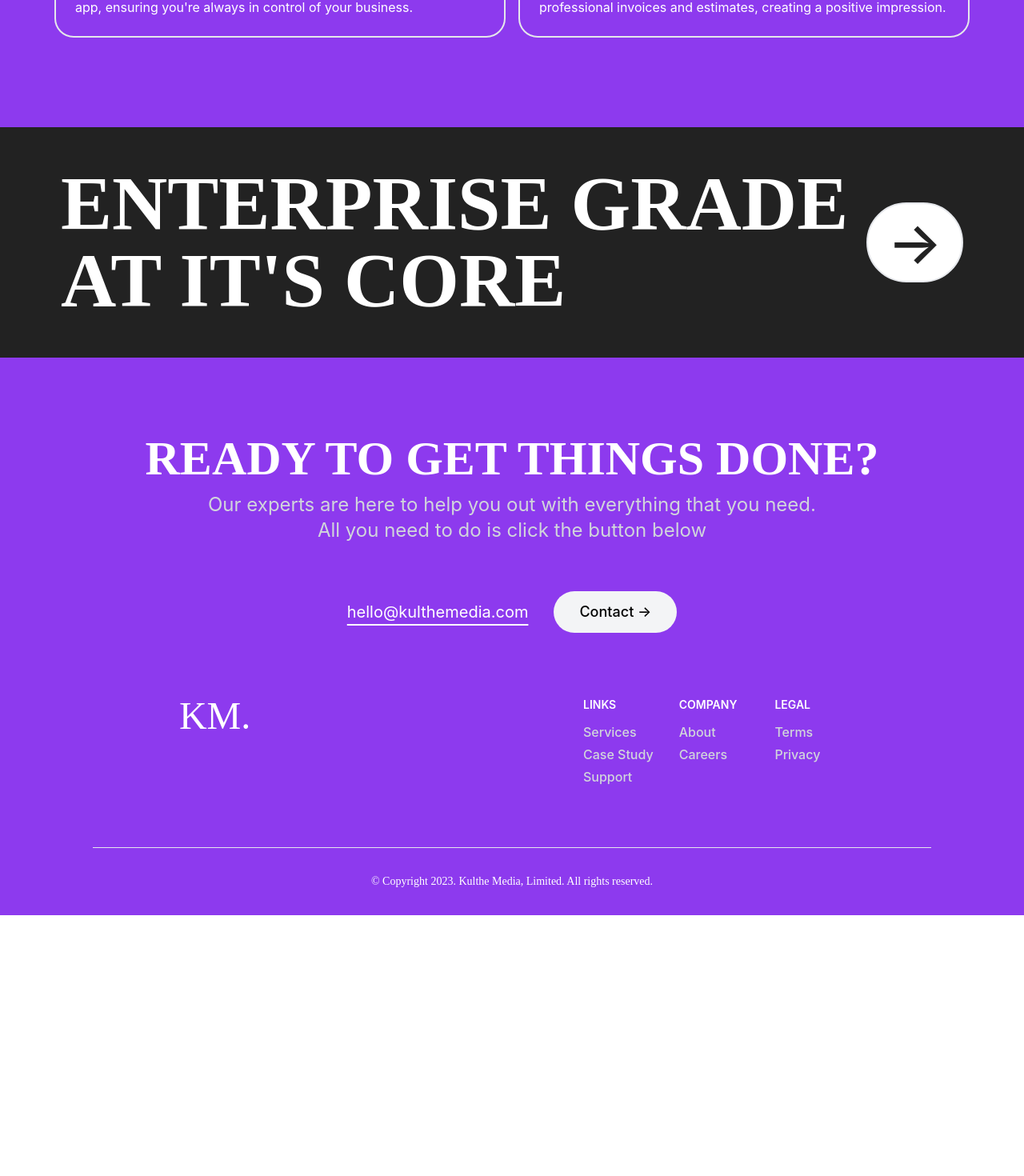
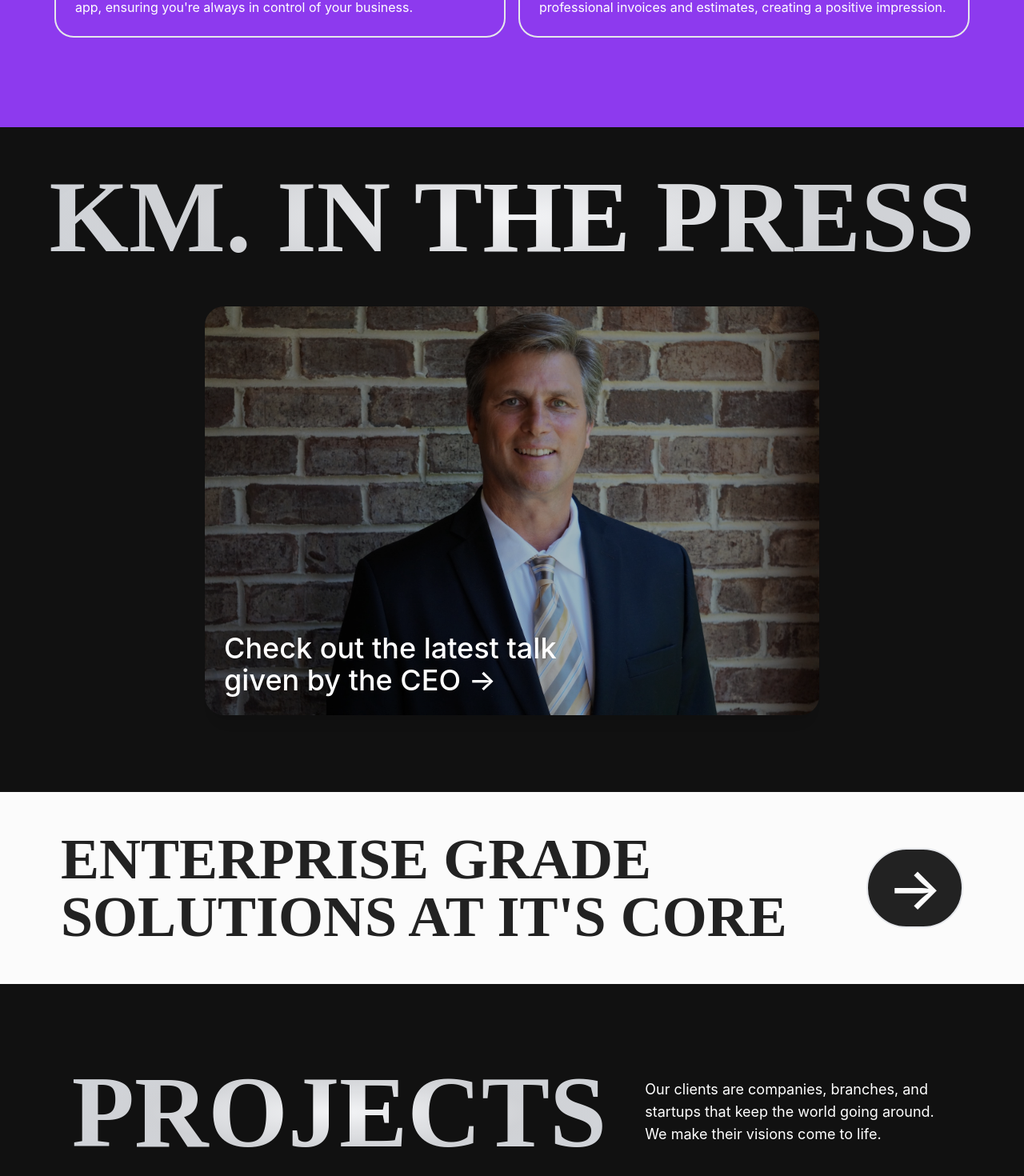
Before and after one commit to kultheco/kulthemedia-web, a React (Create React App) app: page /services in a window 1280 px wide. Shown: the part 2179-3649 px from the top of the page at 80% size. Before the commit the page ends 3323 px from the top, so only its background shows below. Built offline with nearby package versions, Linux system fonts and the light colour scheme.

Commit message:
add some more ele

```diff
--- /dev/null
+++ b/src/components/ServComp/CeoTalking.jsx
@@ -0,0 +1,30 @@
+import React from "react";
+import ceoimg from "../../assets/ceotalking.jpg";
+
+const CeoTalking = () => {
+  return (
+    <section className="bg-[#111] text-white">
+      <div className="flex flex-col justify-center items-center pb-24 px-4 lg:px-12">
+        <h1 className="headings font-bold text-9xl py-12 text-center uppercase">
+          KM. in the Press
+        </h1>
+        <div className="flex justify-center items-center space-x-5">
+          <div className="relative transition-all duration-300 hover:scale-95">
+            <img
+              src={ceoimg}
+              alt="Kulthe Media CEO in a press conference"
+              className="rounded-3xl shadow-xl max-w-3xl brightness-75 hover:brightness-90 "
+            />
+            <div className="absolute top-0 left-0 right-0 bottom-0 flex items-end justify-start p-6">
+              <p className="text-white text-4xl font-medium max-w-lg">
+                Check out the latest talk given by the CEO &rarr;
+              </p>
+            </div>
+          </div>
+        </div>
+      </div>
+    </section>
+  );
+};
+
+export default CeoTalking;
--- a/src/components/ServComp/Features.jsx
+++ b/src/components/ServComp/Features.jsx
@@ -31,25 +31,28 @@ const Features = () => {
   return (
     <section className="pt-12 pb-12">
       <div className="text-white">
-        <div className="flex justify-center items-center uppercase space-x-12">
+        <div className="flex flex-col lg:flex-row justify-center items-center uppercase space-y-4 px-4 lg:space-y-0 lg:space-x-12">
           <div className="">
-            <h1 className="text-9xl headings font-bold text-left max-w-2xl">
+            <h1 className="text-4xl md:text-5xl lg:text-6xl xl:text-9xl headings font-bold text-left max-w-2xl">
               you deserve the best
             </h1>
           </div>
 
           <hr className="my-8 w-24 h-1 bg-gray-200 border-1 hidden md:inline" />
-          <p className="max-w-lg text-xl">
+          <p className="max-w-lg text-xl text-center lg:text-left">
             Keep the money coming with Zoho Books. Send estimates, convert them
             to invoices, and get paid online on time.
           </p>
         </div>
         <div className="flex justify-center items-center py-16">
-          <div className="grid grid-cols-2 justify-center items-center gap-4 max-w-7xl">
+          <div className="grid grid-cols-1 lg:grid-cols-2 justify-center items-center gap-4 max-w-7xl mx-3">
             {whatYouGet.map((feature, index) => (
               <div className="border-2 rounded-3xl">
                 <div className="p-6">
-                  <h1 className="text-4xl capitalize font-semibold" key={index}>
+                  <h1
+                    className="text-2xl md:text-4xl capitalize font-semibold"
+                    key={index}
+                  >
                     {feature.heading}
                   </h1>
                   <p className="pt-0.5 text-base max-w-lg">{feature.para}</p>
--- a/src/components/ServComp/MoreThan.jsx
+++ b/src/components/ServComp/MoreThan.jsx
@@ -4,17 +4,17 @@ const MoreThan = () => {
   const [isHovered, setIsHovered] = useState(false);
 
   const sectionStyles = {
-    backgroundColor: isHovered ? "white" : "#222",
+    backgroundColor: isHovered ? "#222" : "#fbfbfb",
     transition: "background-color 0.3s",
   };
 
   const anchorStyles = {
-    backgroundColor: isHovered ? "#222" : "white",
-    color: isHovered ? "white" : "#222",
+    backgroundColor: isHovered ? "#fbfbfb" : "#222",
+    color: isHovered ? "#222" : "#fbfbfb",
     transition: "background-color 0.3s, color 0.3s",
   };
   const h1styles = {
-    color: isHovered ? "#222" : "white",
+    color: isHovered ? "#fbfbfb" : "#222",
     transition: "background-color 0.3s, color 0.3s",
   };
 
@@ -29,10 +29,10 @@ const MoreThan = () => {
         <div className="flex justify-center py-12">
           <div className="flex justify-center items-center space-x-5 max-w-6xl px-4 md:px-6 lg:px-3">
             <h1
-              className="text-left text-4xl md:text-6xl lg:text-8xl font-bold uppercase"
+              className="text-left text-4xl md:text-6xl lg:text-7xl font-bold uppercase"
               style={h1styles}
             >
-              enterprise grade at it's core
+              enterprise grade solutions at it's core
             </h1>
             <a
               href="/"
--- a/src/pages/Services.jsx
+++ b/src/pages/Services.jsx
@@ -4,6 +4,8 @@ import Footer from "../components/common/Footer";
 import Hero from "../components/ServComp/Hero";
 import MoreThan from "../components/ServComp/MoreThan";
 import Features from "../components/ServComp/Features";
+import Projects from "../components/HomeComp/Projects";
+import CeoTalking from "../components/ServComp/CeoTalking";
 
 const Services = () => {
   return (
@@ -11,7 +13,10 @@ const Services = () => {
       <Navbar />
       <Hero />
       <Features />
+
+      <CeoTalking />
       <MoreThan />
+      <Projects />
       <Footer />
     </section>
   );
```
Also changed, not shown: src/assets/ceotalking.jpg (added).
